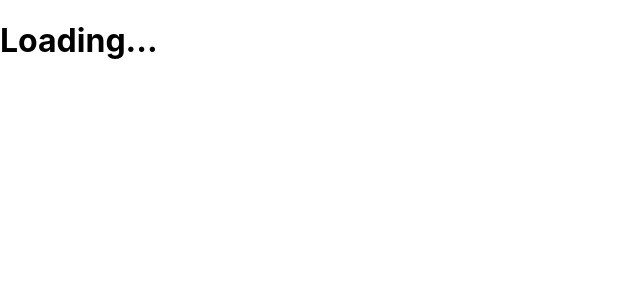
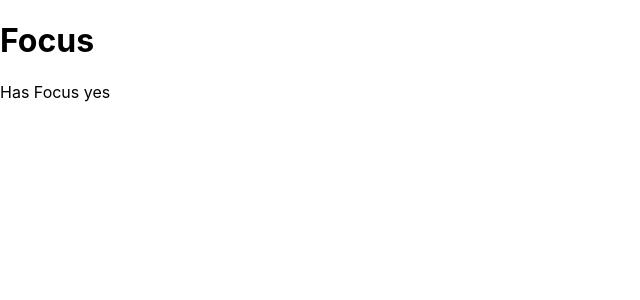
Before and after one commit to MadeInHellH/RHooks, a React (Create React App) app: page / in a window 1280 px wide. Shown: the top 300 px of the page, without its empty margins (0-640 px from the left). Built offline with nearby package versions, Linux system fonts and the light colour scheme.

Commit message:
Custom Hooks3

```diff
--- a/src/App.js
+++ b/src/App.js
@@ -1,35 +1,13 @@
 import React, { useState, useEffect } from 'react';
-import useApi from './useApi';
+import useTabStatus from './hooks/useTabStatus';
 
 function App() {
- const { response, error, isLoading, refetch } = useApi('http://localhost:4444/orders');
- console.log({ response, error, isLoading });
-
-if (isLoading) {
-  return <h1>Loading...</h1>;
-}
-
-const onRefresh = () => {
-  refetch();
-};
+ const { hasFocus} = useTabStatus();
 
   return (
     <div>
-       {error && (
-         <>
-            <h1>Error</h1>
-            <p>{error}</p>
-          </>
-       )}
-       <h1>Data</h1>
-
-        <uL>
-          {response.map((order) =>(
-          <li key={order.id}>{order.name}</li>
-          ))}
-        </uL>
-
-           <button onClick={onRefresh}>Refresh</button>
+       <h1>Focus</h1>
+       <span>{`Has Focus ${hasFocus ? 'yes' : 'no'}`}</span>
     </div>
   );
 }
--- /dev/null
+++ b/src/hooks/useTabStatus.js
@@ -0,0 +1,25 @@
+import { useState, useEffect } from 'react';
+
+function useTabStatus() {
+    const [hasFocus, setHasFocus] = useState(window.document.hasFocus());
+
+    useEffect(() => {
+        const handleFocus = () => {
+            setHasFocus(true);
+        };
+        const handleBlur = () => {
+            setHasFocus(false);
+        };
+
+        window.addEventListener('focus', () => setHasFocus(true));
+        window.addEventListener('blur', () => setHasFocus(false));
+
+    return () => {
+         window.removeEventListener('focus', () => setHasFocus(true));
+         window.removeEventListener('blur', () => setHasFocus(false));
+    };
+},  []);
+
+    return { hasFocus };
+}
+export default useTabStatus;
```
Also changed, not shown: 1 other file (tests, documents, lock files or other folders).
